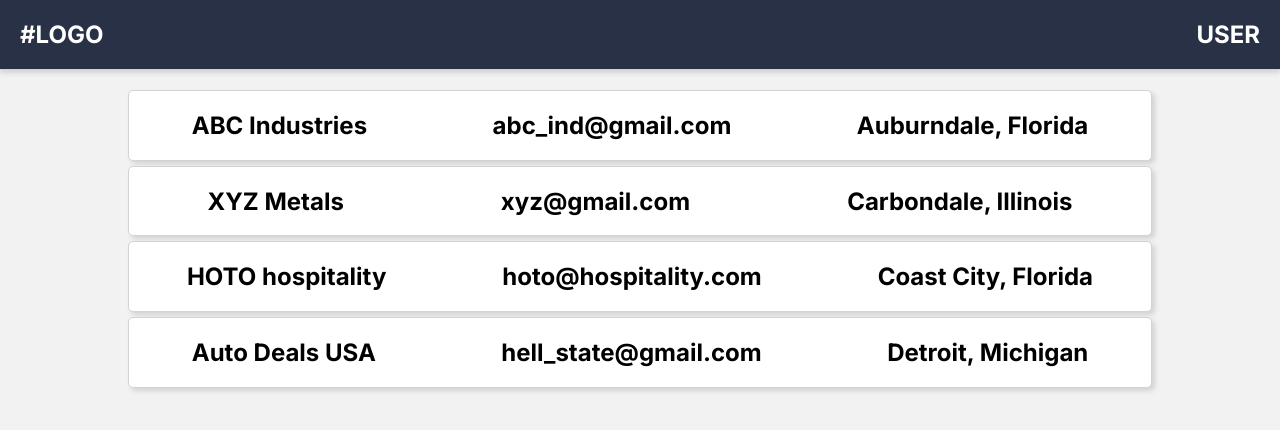
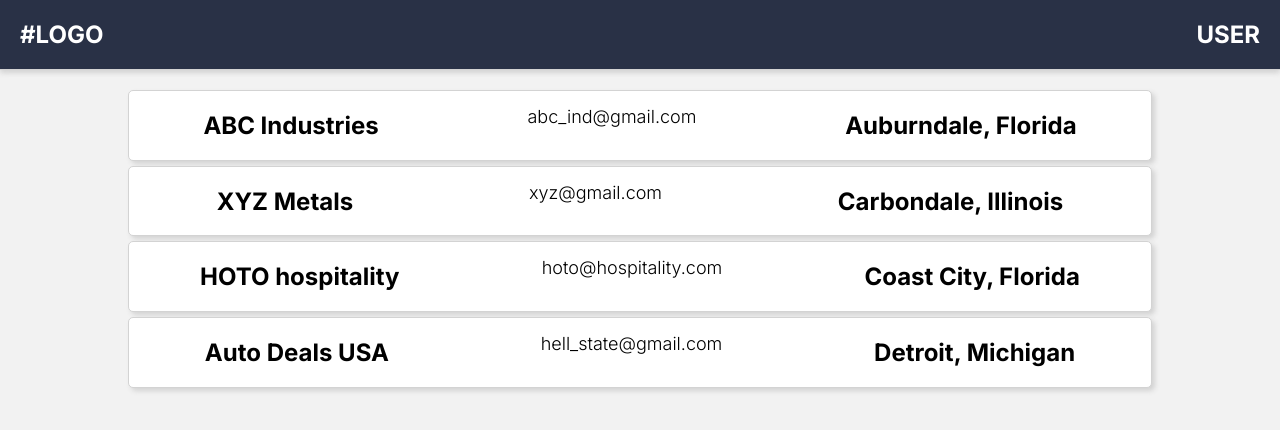
Before and after one commit to DarwinsCorn/InvoiceApp, a React (Vite) app: page /vendors in a window 1280 px wide. Shown: the top 430 px of the page. Built offline with nearby package versions, Linux system fonts and the light colour scheme.

Commit message:
minor aesthetic update to vendor and entry page

```diff
--- a/src/css/vendors.module.css
+++ b/src/css/vendors.module.css
@@ -1,8 +1,5 @@
 .cardVendors {
-    /* border: 1px solid lightgray; */
-    /* background-color: hsl(0, 0%, 95%); */
     border-radius: 5px;
-    /* box-shadow: 3px 3px 5px lightgray; */
     display: flex;
     flex-direction: column;
     justify-content: center;
@@ -36,3 +33,8 @@
     align-items: center;
     flex-direction: column;
 }
+
+.normalFont18 {
+    font-weight: 300;
+    font-size: 18px;
+}
--- a/src/pages/entry.jsx
+++ b/src/pages/entry.jsx
@@ -6,16 +6,16 @@ export default function Entry() {
 
     return(
         <div className="container ">
-            <div className="card">
-                <Link to={"/vendors"}>
-                    <h1 >VENDORS</h1>
-                </Link>
-            </div>
-            <div className="card">
-                <Link to={"/invoices"}>
-                    <h1 >INVOICES</h1>
-                </Link>
-            </div>
+            <Link to={"/vendors"}>
+                <div className="card">
+                        <h1 >VENDORS</h1>
+                </div>
+            </Link>
+            <Link to={"/invoices"}>
+                <div className="card">
+                        <h1 >INVOICES</h1>
+                </div>
+            </Link>
         </div>
     )
 }
--- a/src/pages/vendor.jsx
+++ b/src/pages/vendor.jsx
@@ -12,7 +12,7 @@ export default function Vendors() {
                     <h2 >{vendor.name}</h2>
                 </div>
                 <div>
-                    <h2>{vendor.email}</h2>
+                    <h2 className={classes.normalFont18}>{vendor.email}</h2>
                 </div>
                 <div>
                     <h2>{vendor.address.city}, {vendor.address.state}</h2>
```
